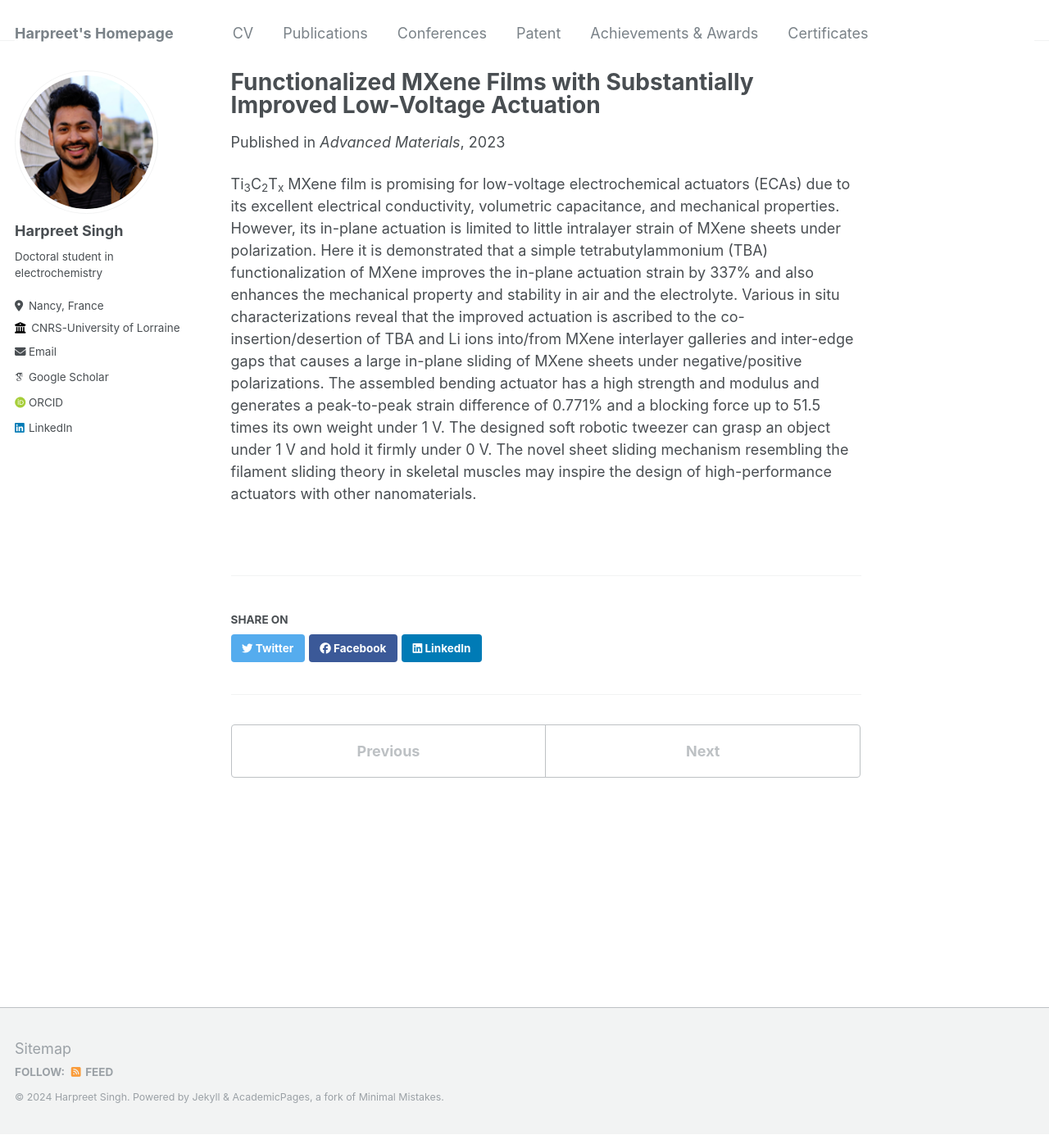
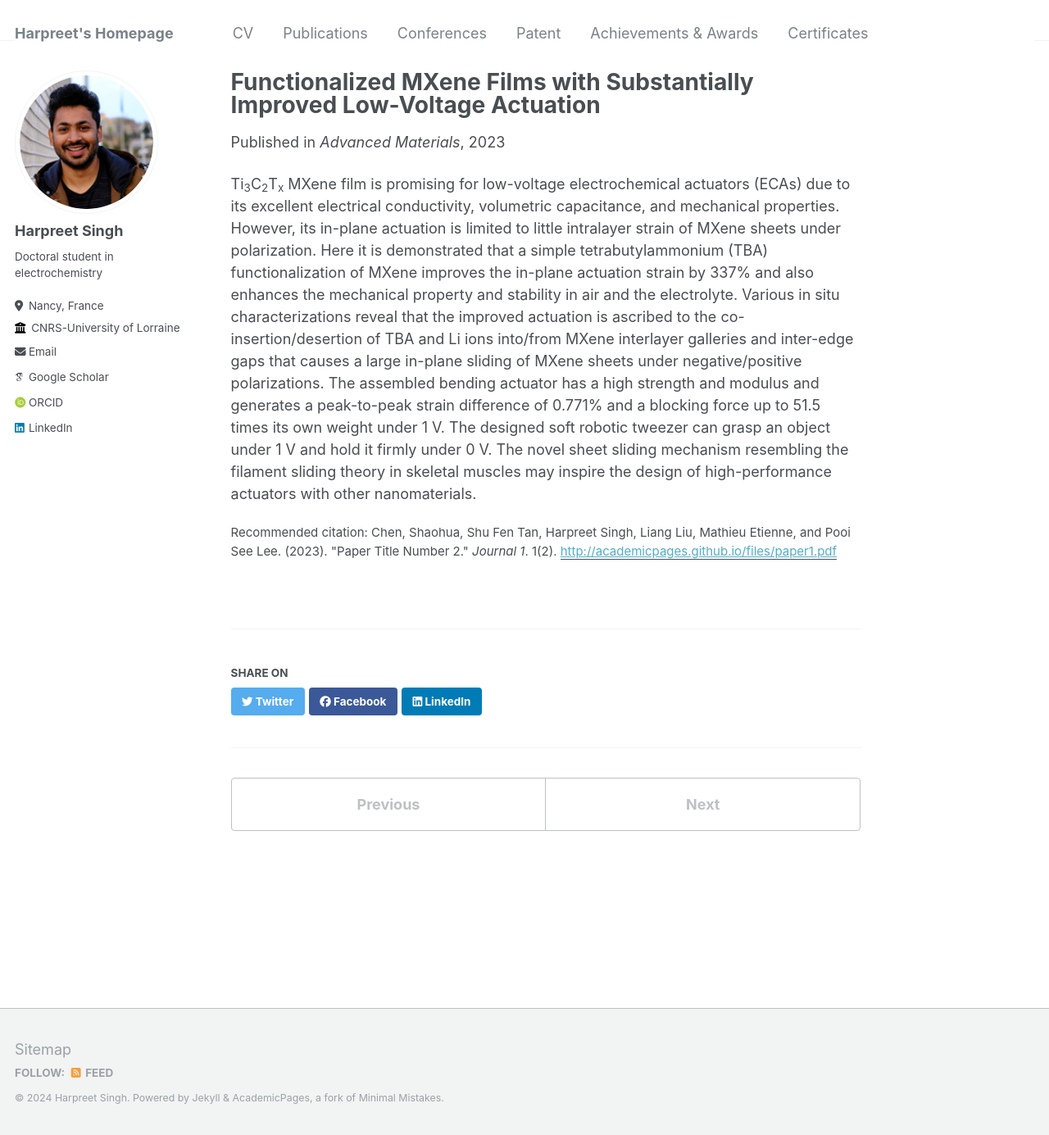
Before and after one commit to Harpr33t-Singh/Harpr33t-Singh.github.io, a Jekyll site: the page built from _publications/2009-10-01-paper-title-number-1.md, in a window 1280 px wide and 1385 px high. Shown: the whole window at 82% size. Built offline with Jekyll 4.4.1, drawn with Linux system fonts in a browser that asks for light colours; some web fonts are replaced.

Commit message:
Update 2009-10-01-paper-title-number-1.md

```diff
--- a/_publications/2009-10-01-paper-title-number-1.md
+++ b/_publications/2009-10-01-paper-title-number-1.md
@@ -6,6 +6,7 @@ excerpt: 'This paper is about the simple tetrabutylammonium (TBA) functionalizat
 date: 2023-10-03
 venue: 'Advanced Materials'
 paperurl: 'http://academicpages.github.io/files/paper1.pdf'
+citation: 'Chen, Shaohua, Shu Fen Tan, Harpreet Singh, Liang Liu, Mathieu Etienne, and Pooi See Lee. (2023). &quot;Paper Title Number 2.&quot; <i>Journal 1</i>. 1(2).'
 ---
 
 Ti<sub>3</sub>C<sub>2</sub>T<sub>x</sub> MXene film is promising for low-voltage electrochemical actuators (ECAs) due to its excellent electrical conductivity, volumetric capacitance, and mechanical properties. However, its in-plane actuation is limited to little intralayer strain of MXene sheets under polarization. Here it is demonstrated that a simple tetrabutylammonium (TBA) functionalization of MXene improves the in-plane actuation strain by 337% and also enhances the mechanical property and stability in air and the electrolyte. Various in situ characterizations reveal that the improved actuation is ascribed to the co-insertion/desertion of TBA and Li ions into/from MXene interlayer galleries and inter-edge gaps that causes a large in-plane sliding of MXene sheets under negative/positive polarizations. The assembled bending actuator has a high strength and modulus and generates a peak-to-peak strain difference of 0.771% and a blocking force up to 51.5 times its own weight under 1 V. The designed soft robotic tweezer can grasp an object under 1 V and hold it firmly under 0 V. The novel sheet sliding mechanism resembling the filament sliding theory in skeletal muscles may inspire the design of high-performance actuators with other nanomaterials.
```
